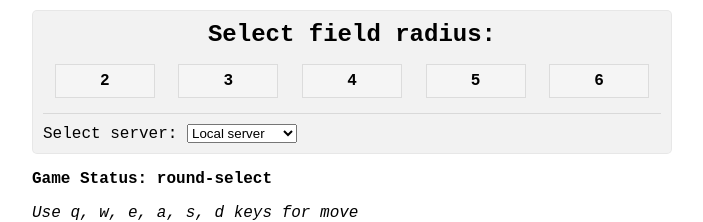
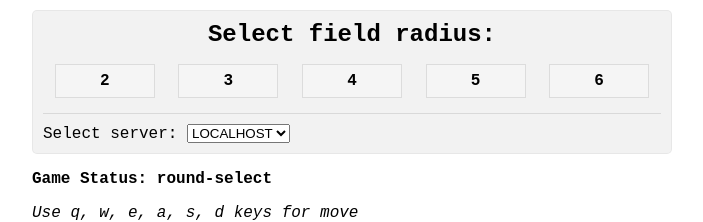
Before and after one commit to dasnein/typescript-bootcamp-test-task, a Vue app: page / in a window 1280 px wide. Shown: the top 222 px of the page, without its empty margins (288-991 px from the left). Built offline with nearby package versions, Linux system fonts and the light colour scheme.

Commit message:
fix some typos and bugs

```diff
--- a/package.json
+++ b/package.json
@@ -1,5 +1,5 @@
 {
-  "name": "vuejs",
+  "name": "evo-home-task",
   "version": "0.1.0",
   "private": true,
   "scripts": {
--- a/src/App.vue
+++ b/src/App.vue
@@ -40,7 +40,9 @@ export default {
       const gameLevel = +hash.replace('#test', '');
 
       if (GAME_LEVELS.includes(gameLevel)) {
-        this.$store.dispatch(ACTION_INIT_GAME, { gameLevel });
+        setTimeout(() => {
+          this.$store.dispatch(ACTION_INIT_GAME, { gameLevel });
+        }, 200);
       }
     }
   },
--- a/src/components/Header.vue
+++ b/src/components/Header.vue
@@ -14,15 +14,14 @@
     </nav>
     <fieldset class="select-server">
       <label for="url-server">Select server: </label>
-      <select id="url-server" @change="onServerChange">
+      <select id="url-server" @change="onServerChange" :value="serverUrl">
         <option
-          id="remote"
-          value="//68f02c80-3bed-4e10-a747-4ff774ae905a.pub.instances.scw.cloud"
+          v-for="server in serversList"
+          :key="server.name"
+          :id="server.name.toLowerCase()"
+          :value="server.address"
         >
-          Remote server
-        </option>
-        <option selected id="localhost" value="//localhost:13337">
-          Local server
+          {{ server.name }}
         </option>
       </select>
     </fieldset>
@@ -33,13 +32,13 @@
 import { mapState } from 'vuex';
 
 import { ACTION_CHANGE_SERVER, ACTION_INIT_GAME } from '@/store/actions';
-import { GAME_LEVELS } from '@/config';
+import { GAME_LEVELS, SERVERS } from '@/config';
 
 export default {
   name: 'Header',
 
   computed: {
-    ...mapState(['gameLevel']),
+    ...mapState(['gameLevel', 'serverUrl']),
     gameLevels() {
       const levels = GAME_LEVELS.map((level) => ({
         level,
@@ -47,6 +46,14 @@ export default {
       }));
 
       return levels;
+    },
+    serversList() {
+      const list = Object.entries(SERVERS).map(([name, address]) => ({
+        name,
+        address,
+      }));
+
+      return list;
     },
   },
 
--- a/src/config.js
+++ b/src/config.js
@@ -3,7 +3,7 @@ export const GAME_FIELD_MIN_HEIGHT = 500;
 export const GAME_FIELD_WIDTH = 500;
 
 export const SERVERS = {
-  LOCAL: '//localhost:13337',
+  LOCALHOST: '//localhost:13337',
   REMOTE: '//68f02c80-3bed-4e10-a747-4ff774ae905a.pub.instances.scw.cloud',
 };
 
--- a/src/store/actions.js
+++ b/src/store/actions.js
@@ -38,7 +38,10 @@ const ACTION_UPDATE_CELLS = 'actionUpdateCells';
 export default {
   [ACTION_CHANGE_SERVER]({ commit, dispatch, state }, newServerUrl) {
     commit(MUTATION_SET_SERVER, newServerUrl);
-    dispatch(ACTION_INIT_GAME, { gameLevel: state.gameLevel });
+
+    if (state.gameLevel > 0) {
+      dispatch(ACTION_INIT_GAME, { gameLevel: state.gameLevel });
+    }
   },
   async [ACTION_FETCH_NEW_CELLS]({ commit, dispatch, state }) {
     commit(MUTATION_SET_PROCESSING, true);
@@ -58,8 +61,10 @@ export default {
       commit(MUTATION_SET_PROCESSING, false);
       commit(MUTATION_SET_REQUESTS_COUNTER, 0);
       dispatch(ACTION_UPDATE_CELLS, data);
+      commit(MUTATION_SET_GAME_STATUS, GAME_STATUSES.PLAYING);
     } catch (error) {
       commit(MUTATION_SET_ERROR, true);
+      commit(MUTATION_SET_GAME_STATUS, GAME_STATUSES.NETWORK_UNAVAILABLE);
 
       if (state.requestsCounter < REQUESTS_LIMIT) {
         setTimeout(() => {
@@ -80,7 +85,6 @@ export default {
     dispatch(ACTION_SET_CELL_SIZE);
     dispatch(ACTION_SET_FIELD_SIZE);
     await dispatch(ACTION_FETCH_NEW_CELLS);
-    commit(MUTATION_SET_GAME_STATUS, GAME_STATUSES.PLAYING);
   },
   [ACTION_SET_CELL_SIZE]({ commit, state }) {
     const size = getCellSize(state.gameLevel);
--- a/src/store/constants.js
+++ b/src/store/constants.js
@@ -10,9 +10,10 @@ export const AXIS_SORT_DEPENDENCY = {
 };
 
 export const GAME_STATUSES = {
+  GAME_OVER: 'game-over',
+  NETWORK_UNAVAILABLE: 'network-unavailable',
+  PLAYING: 'playing',
   ROUND_SELECT: 'round-select',
-  PLAYING: 'playing',
-  GAME_OVER: 'game-over',
 };
 
 export default {
--- a/src/store/index.js
+++ b/src/store/index.js
@@ -11,7 +11,7 @@ Vue.use(Vuex);
 
 export default new Vuex.Store({
   state: {
-    serverUrl: SERVERS.LOCAL,
+    serverUrl: process.env.NODE_ENV === 'development' ? SERVERS.LOCALHOST : SERVERS.REMOTE,
     processing: false,
     error: false,
     requestsCounter: 0,
```
Also changed, not shown: 2 other files (tests, documents, lock files or other folders).
